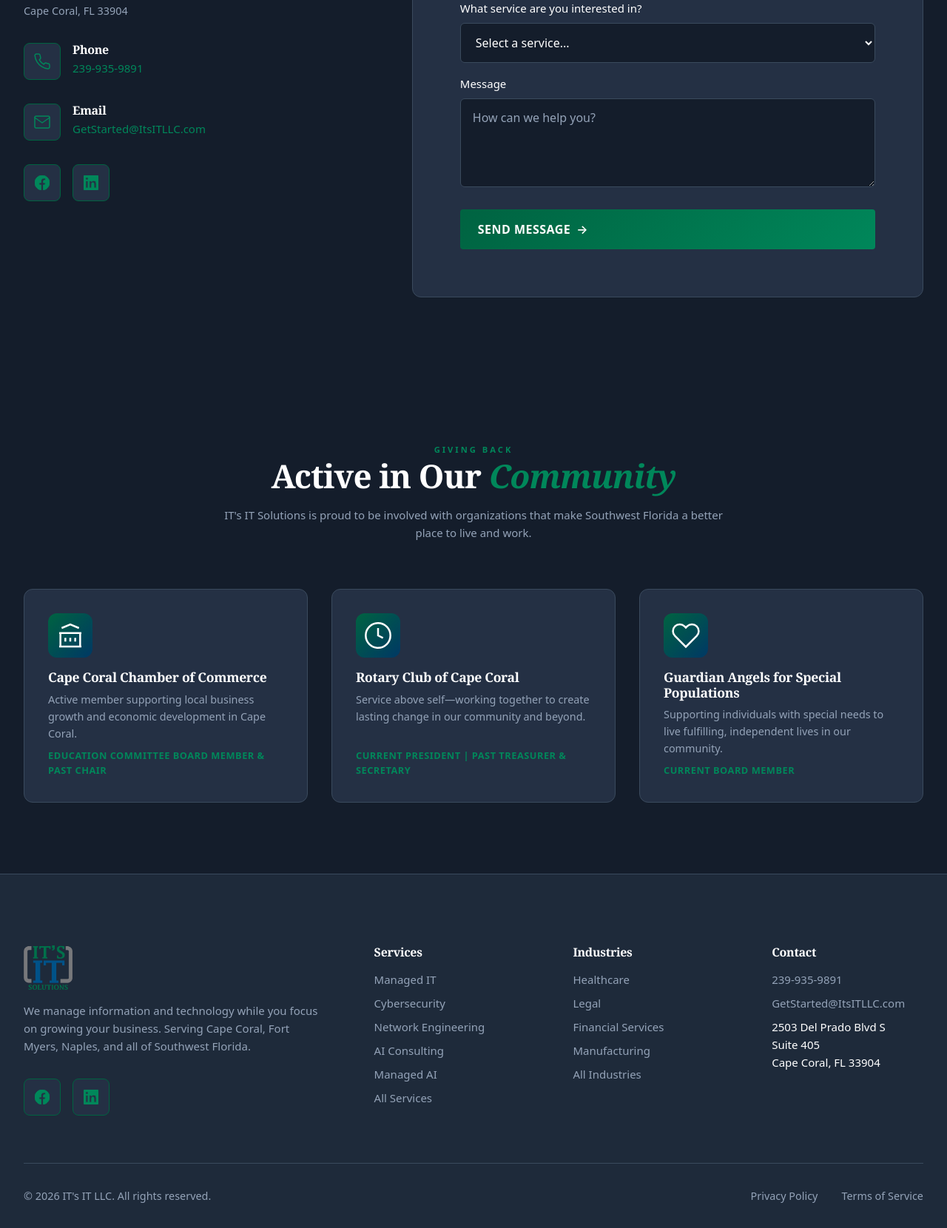
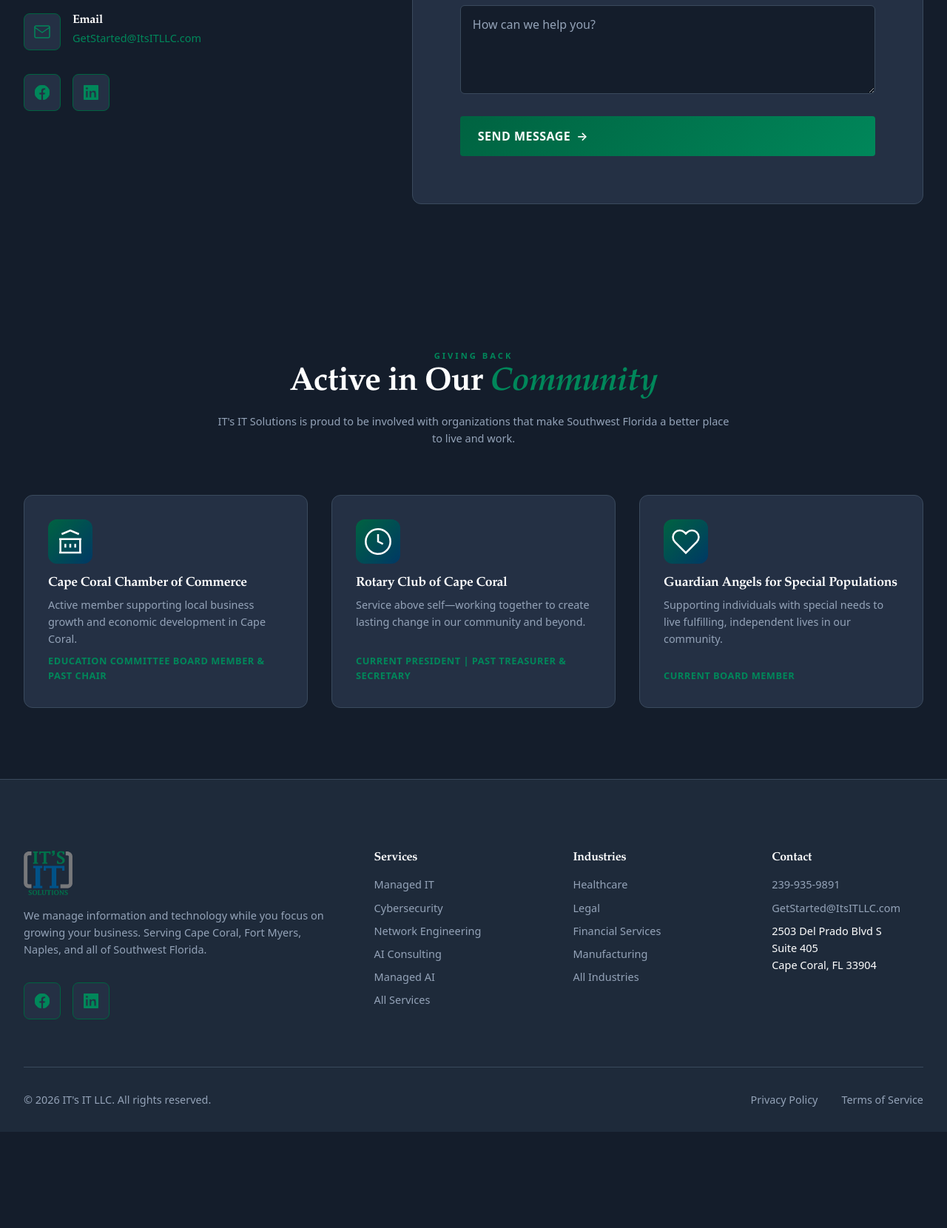
Before and after one commit to dlshelton/its-it-llc-website, a PHP site: page /index.html in a window 1280 px wide. Shown: the part 4436-6096 px from the top of the page at 74% size. After the commit the page ends 5966 px from the top, so only its background shows below. Run offline with PHP 8.4, Linux system fonts and the light colour scheme; some libraries are stand-ins or nearby versions.

Commit message:
Keep Lucida Fax branding, apply smaller fluid sizing + NexusIT polish
Reverted font swap (Poppins/Jost) back to corporate Lucida Fax/system-ui.
Kept all other NexusIT-inspired improvements:
- Smaller fluid clamp() font base (14.5px-16px vs original 16px)
- Tighter heading sizes across all levels
- Cubic-bezier easing on animations and card hovers
- Gradient slide-in button hover effect
- Deeper card hover shadows
- Smoother fade-in animations
- Refined section label spacing
- Font smoothing for crisper rendering
- No external font dependency = no CSP changes needed

Co-Authored-By: Claude Opus 4.6 <noreply@anthropic.com>

```diff
--- a/css/styles.css
+++ b/css/styles.css
@@ -1,11 +1,8 @@
 /* ============================================
    IT's IT LLC - Main Stylesheet
    Brand Colors: Green #006341, Blue #003865, Gray #585858
-   Fonts: Poppins (body), Jost (headings)
-   ============================================ */
-
-/* Google Fonts */
-@import url('https://fonts.googleapis.com/css2?family=Jost:wght@400;500;600;700&family=Poppins:wght@300;400;500;600;700&display=swap');
+   Fonts: Lucida Fax (headings), system-ui (body)
+   ============================================ */
 
 /* CSS Reset & Base Styles */
 *,
@@ -45,10 +42,10 @@
     --color-text-light: #ffffff;
     --color-text-muted: #94a3b8;
 
-    /* Typography — Poppins body, Jost headings (NexusIT-inspired) */
-    --font-primary: 'Jost', 'Lucida Fax', Georgia, serif;
-    --font-secondary: 'Poppins', system-ui, -apple-system, BlinkMacSystemFont, 'Segoe UI', Roboto, sans-serif;
-    --font-size-base: clamp(15px, 0.938vw, 18px);
+    /* Typography — Lucida Fax headings, system-ui body */
+    --font-primary: 'Lucida Fax', 'Palatino Linotype', 'Book Antiqua', Palatino, Georgia, serif;
+    --font-secondary: system-ui, -apple-system, BlinkMacSystemFont, 'Segoe UI', Roboto, Oxygen, Ubuntu, sans-serif;
+    --font-size-base: clamp(14.5px, 0.9vw, 16px);
     --line-height-base: 1.6;
 
     /* Spacing */
@@ -1149,7 +1146,6 @@ main {
     color: var(--color-green-light);
     text-transform: uppercase;
     letter-spacing: 3px;
-    font-family: var(--font-secondary);
     font-size: clamp(0.7rem, 0.8vw, 0.85rem);
     font-weight: 600;
     margin-bottom: var(--spacing-md);
--- a/index.html
+++ b/index.html
@@ -4,7 +4,7 @@
     <meta charset="UTF-8">
     <meta name="viewport" content="width=device-width, initial-scale=1.0">
     <meta http-equiv="X-Frame-Options" content="DENY">
-    <meta http-equiv="Content-Security-Policy" content="default-src 'self'; script-src 'self' https://www.google.com/recaptcha/ https://www.gstatic.com/recaptcha/; frame-src https://www.google.com/recaptcha/ https://www.google.com/maps/; style-src 'self' 'unsafe-inline' https://fonts.googleapis.com; img-src 'self' data: https:; connect-src 'self' https://www.google.com/recaptcha/; font-src 'self' https://fonts.gstatic.com; frame-ancestors 'none';">
+    <meta http-equiv="Content-Security-Policy" content="default-src 'self'; script-src 'self' https://www.google.com/recaptcha/ https://www.gstatic.com/recaptcha/; frame-src https://www.google.com/recaptcha/ https://www.google.com/maps/; style-src 'self' 'unsafe-inline'; img-src 'self' data: https:; connect-src 'self' https://www.google.com/recaptcha/; font-src 'self'; frame-ancestors 'none';">
     <meta name="description" content="IT's IT LLC - Professional IT Solutions for Southwest Florida. Managed IT Services, Cybersecurity, Network Engineering, and more for Cape Coral, Fort Myers, and Naples.">
     <meta name="keywords" content="IT services, managed IT, cybersecurity, Cape Coral, Fort Myers, Naples, Southwest Florida, MSP">
     <title>IT's IT Solutions | Expert IT Services for Southwest Florida</title>
```
